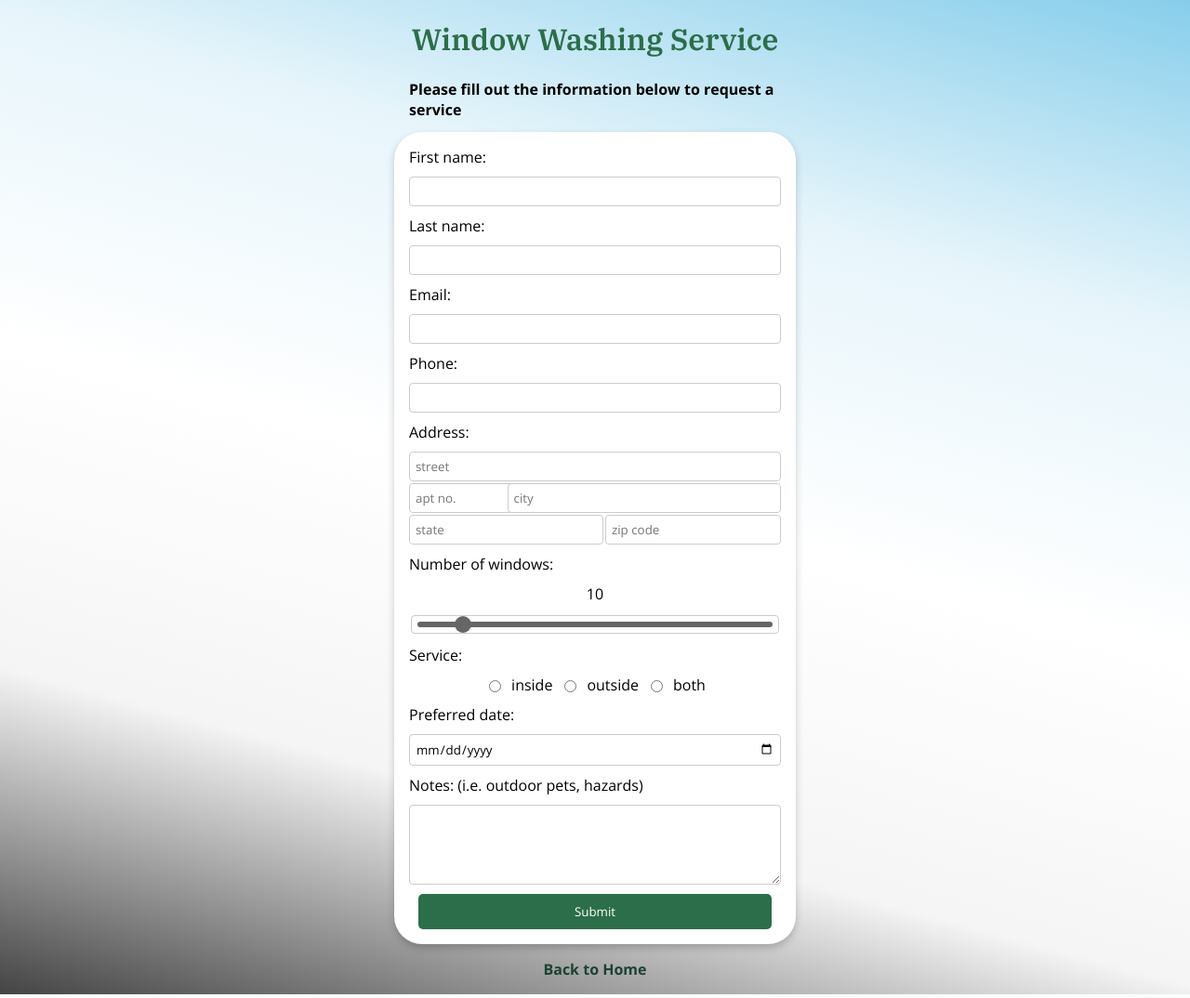
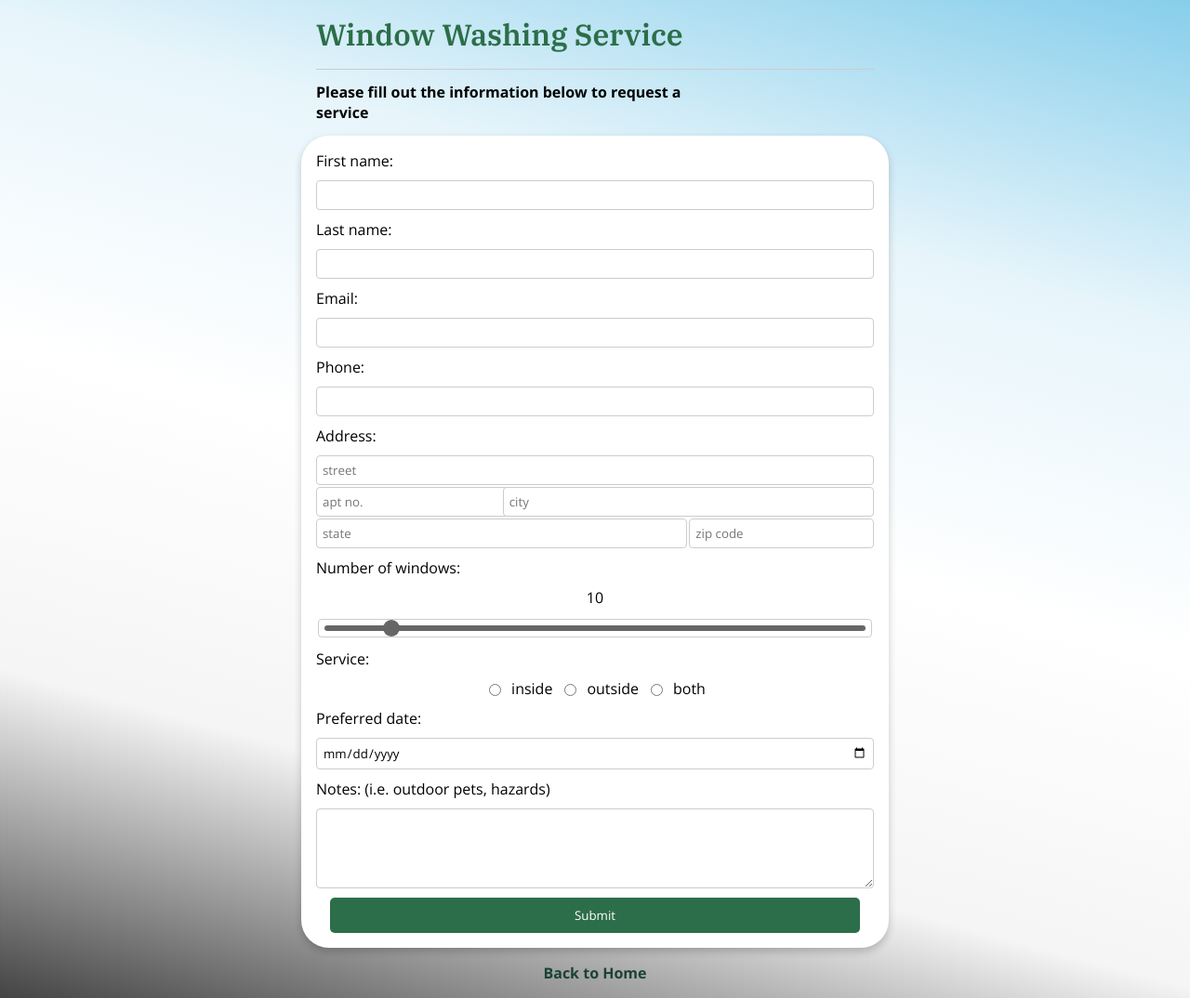
Before and after one commit to kimkwatson/window-washing, a Django app: page /request/ in a window 1280 px wide. Shown: the whole page at 93% size. Run offline with Django 5.2, Linux system fonts and the light colour scheme.

Commit message:
made request page responsive

```diff
--- a/services/static/services/styles.css
+++ b/services/static/services/styles.css
@@ -28,10 +28,13 @@ main {
     padding: 1rem;
 }
 
-h1 {
+#title h1 {
     font-family: "IBM Plex Serif", serif;
     font-weight: 600;
     color: #2c6e49;
+    border-bottom: 1px solid #ccc;
+    margin: 0;
+    padding: 1rem;
 }
 
 h2 {
@@ -114,12 +117,26 @@ footer {
 
 /* request form styles */
 
+#request-title {
+    justify-content: left;
+    width: 600px;
+}
+
+#request-title h1 {
+    font-family: "IBM Plex Serif", serif;
+    font-weight: 600;
+    color: #2c6e49;
+    border-bottom: 1px solid #ccc;
+    margin: 0;
+    padding: 1rem 0;
+}
+
 #request-form {
     font-family: "Open Sans", sans-serif;
     display: flex;
     flex-direction: column;
     gap: 10px;
-    width: 400px;
+    width: 600px;
     box-shadow: 0 4px 8px 0 rgba(0,0,0,0.2);
 
     border-radius: 30px;
@@ -239,4 +256,40 @@ input[type="submit"]:hover {
     footer {
         color: white;
     }
+
+    #request-title {
+        width: 100%;
+        text-align: center;
+    }
+
+    #request-title h2 {
+        font-size: 1.1rem;
+        width: 100%;
+        padding: 1rem;
+    }
+
+    #request-form-container {
+        width: 100%;
+    }
+
+    #request-form {
+        border-radius: 0;
+        width: 100%;
+    }
+
+    input,
+    select,
+    textarea,
+    button {
+        max-width: 100%;
+    }
+
+    input[type="range"] {
+        width: 100%;
+        max-width: 100%;
+    }
+
+    a {
+        color: white;
+    }
 }
--- a/services/templates/services/request_service.html
+++ b/services/templates/services/request_service.html
@@ -8,10 +8,12 @@
 <body>
     <main>
 
-        <h1>Window Washing Service</h1>
-        <h2>Please fill out the information below to request a service</h2>
+        <div id="request-title">
+            <h1>Window Washing Service</h1>
+            <h2>Please fill out the information below to request a service</h2>
+        </div>
 
-        <div>
+        <div id="request-form-container">
             <form id="request-form" method="POST">
                 {% csrf_token %}
                 {{ form.non_field_errors }}
```
Also changed, not shown: services/static/services/images/cleaner.png (added), services/static/services/images/cleaners.jpg (added), services/static/services/images/cloth.jpg (added), services/static/services/images/pink-flowers.avif (added).
